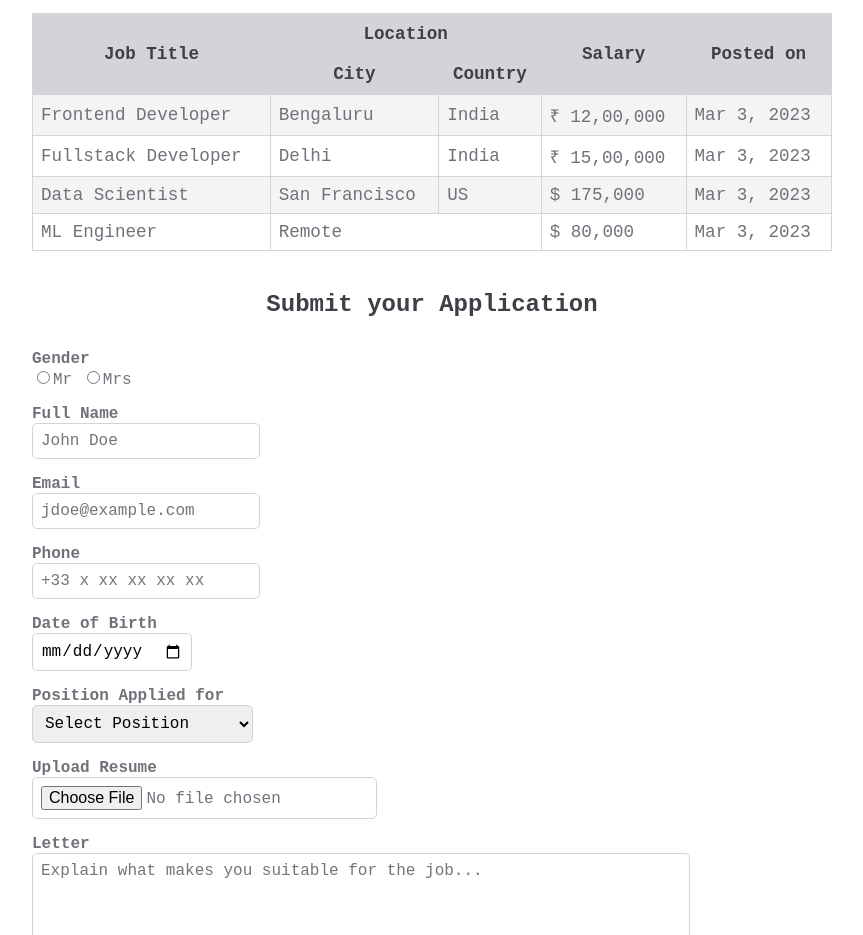
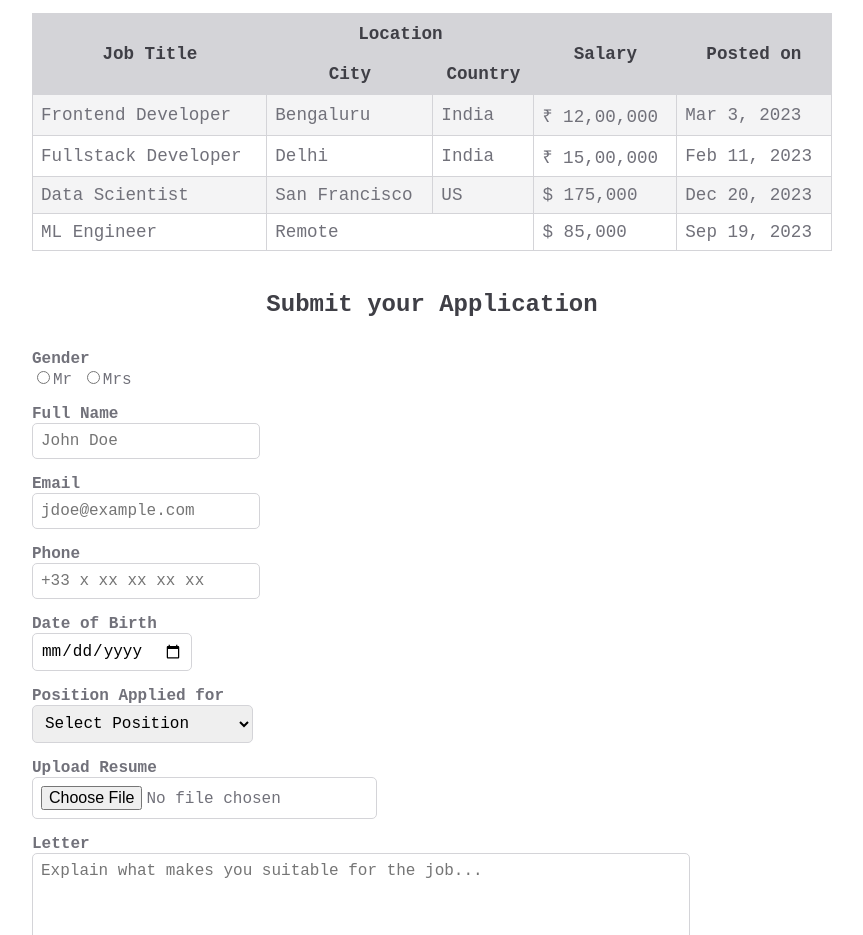
Before and after one commit to orion2024/jovian-careers-responsive1, a plain HTML site: page src/index.html in a window 1280 px wide. Shown: the part 960-1895 px from the top of the page, without its empty margins (208-1071 px from the left). Drawn offline with Linux system fonts and the light colour scheme.

Commit message:
job changes

```diff
--- a/src/index.html
+++ b/src/index.html
@@ -76,20 +76,20 @@
                 <td>Delhi</td>
                 <td>India</td>
                 <td>₹ 15,00,000</td>
-                <td>Mar 3, 2023</td>
+                <td>Feb 11, 2023</td>
             </tr>
             <tr class="jobs-data-row">
                 <td>Data Scientist</td>
                 <td>San Francisco</td>
                 <td>US</td>
                 <td>$ 175,000</td>
-                <td>Mar 3, 2023</td>
+                <td>Dec 20, 2023</td>
             </tr>
             <tr class="jobs-data-row">
                 <td>ML Engineer</td>
                 <td colspan="2">Remote</td>
-                <td>$ 80,000</td>
-                <td>Mar 3, 2023</td>
+                <td>$ 85,000</td>
+                <td>Sep 19, 2023</td>
             </tr>
         </table>
     </div>
```
